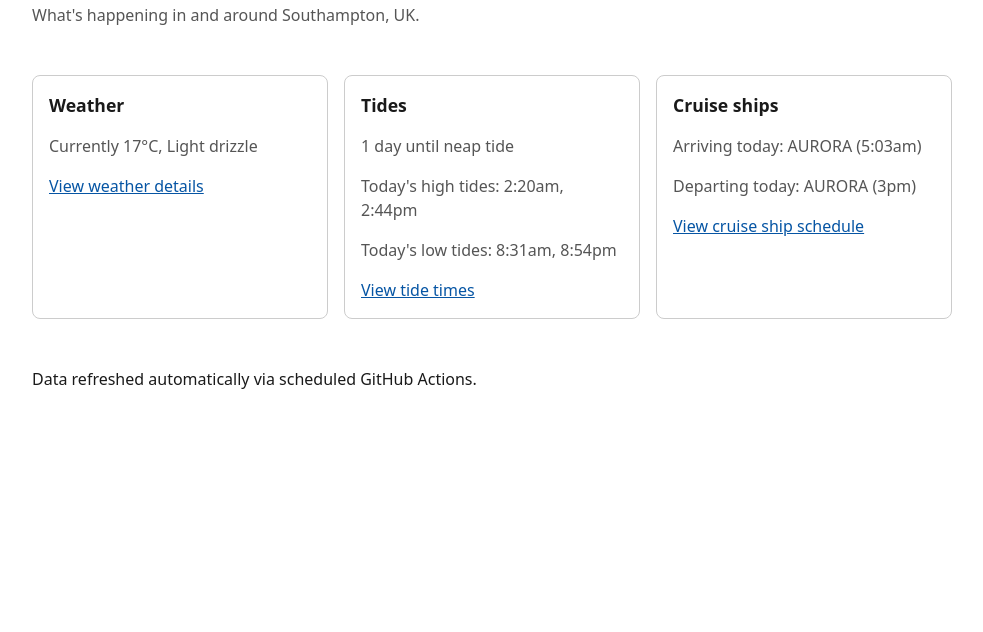
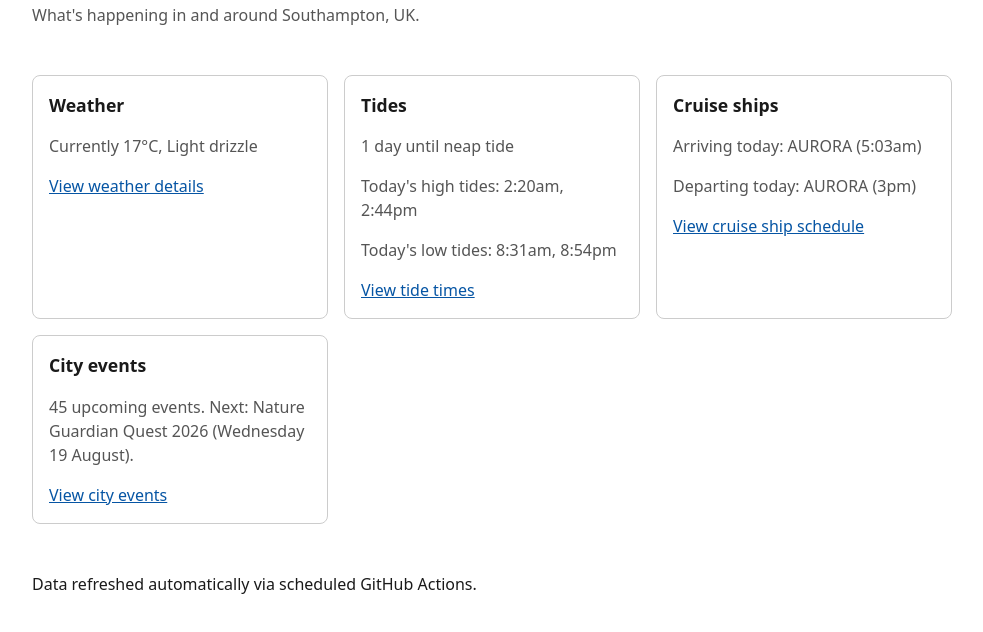
Before and after one commit to Chessel85/WhatsOn, a plain HTML site: page index.html in a window 1280 px wide. Shown: the part 104-736 px from the top of the page, without its empty margins (148-1131 px from the left). Drawn offline with Linux system fonts and the light colour scheme.

Commit message:
Add city events feed
Pulled from hellosouthampton.co.uk instead of the originally-suggested
Facebook page: Facebook's ToS explicitly prohibit scraping and its real
content is login-walled anyway, whereas hellosouthampton.co.uk is a normal
WordPress site with clean server-rendered event listings. First feed to
need actual HTML parsing (beautifulsoup4), following the same
script+workflow+card+detail-page pattern as the other three.

Co-Authored-By: Claude Sonnet 5 <noreply@anthropic.com>

```diff
--- a/assets/app.js
+++ b/assets/app.js
@@ -237,6 +237,60 @@ const FEEDS = {
       container.replaceChildren(...elements);
     },
   },
+
+  city_events: {
+    dataUrl: 'data/current/city_events.json',
+    renderSummary(data, container) {
+      const p = document.createElement('p');
+      if (!data.events.length) {
+        p.textContent = 'No upcoming events listed.';
+      } else {
+        const next = data.events[0];
+        p.textContent = `${data.events.length} upcoming events. Next: ${next.title} (${formatDayHeading(localDateKey(new Date(next.time)))}).`;
+      }
+      container.replaceChildren(p);
+    },
+    renderDetail(data, container) {
+      const elements = [];
+
+      for (const [dateKey, events] of groupByLocalDate(data.events)) {
+        const dayLabel = formatDayHeading(dateKey);
+
+        const dayHeading = document.createElement('h2');
+        dayHeading.textContent = dayLabel;
+        elements.push(dayHeading);
+
+        const table = document.createElement('table');
+        table.innerHTML = `
+          <caption>City events — ${dayLabel}</caption>
+          <thead>
+            <tr>
+              <th scope="col">Event</th>
+              <th scope="col">Venue</th>
+              <th scope="col">Time</th>
+            </tr>
+          </thead>
+          <tbody>
+            ${events.map((e) => `
+              <tr>
+                <th scope="row"><a href="${e.url}" target="_blank" rel="noopener noreferrer">${e.title}</a></th>
+                <td>${e.venue || '—'}</td>
+                <td>${formatTime(e.time)}</td>
+              </tr>
+            `).join('')}
+          </tbody>
+        `;
+        elements.push(table);
+      }
+
+      const fetchedAt = document.createElement('p');
+      fetchedAt.className = 'fetched-at';
+      fetchedAt.textContent = `Data fetched ${new Date(data.fetched_at).toLocaleString('en-GB')} from hellosouthampton.co.uk.`;
+      elements.push(fetchedAt);
+
+      container.replaceChildren(...elements);
+    },
+  },
 };
 
 // The ship name (row header) links straight to its details page —
--- /dev/null
+++ b/data/current/city_events.json
@@ -0,0 +1,277 @@
+{
+  "fetched_at": "2026-08-19T13:14:03+00:00",
+  "source": "https://hellosouthampton.co.uk/whats-on-in-southampton/",
+  "location": "Southampton, UK",
+  "events": [
+    {
+      "title": "Nature Guardian Quest 2026",
+      "venue": "Itchen Valley Country Park",
+      "time": "2026-08-19T08:30:00Z",
+      "url": "https://hellosouthampton.co.uk/events/nature-guardian-quest-2026/"
+    },
+    {
+      "title": "Zoofest 2026: Summer Holiday Fun at Marwell Zoo",
+      "venue": "Marwell Zoo",
+      "time": "2026-08-19T09:00:00Z",
+      "url": "https://hellosouthampton.co.uk/events/zoofest-2026/"
+    },
+    {
+      "title": "I Spy Trail 2026",
+      "venue": "Royal Victoria Country Park",
+      "time": "2026-08-19T09:00:00Z",
+      "url": "https://hellosouthampton.co.uk/events/i-spy-trail-2026/"
+    },
+    {
+      "title": "Summer Fun at Manor Farm 2026",
+      "venue": "Manor Farm",
+      "time": "2026-08-19T09:00:00Z",
+      "url": "https://hellosouthampton.co.uk/events/summer-fun-at-manor-farm-2026/"
+    },
+    {
+      "title": "Summer Garden Games 2026",
+      "venue": "\u200bExbury Gardens & Steam Railway",
+      "time": "2026-08-19T09:00:00Z",
+      "url": "https://hellosouthampton.co.uk/events/summer-garden-games-2026/"
+    },
+    {
+      "title": "Pony Magic Summer at the Farm!",
+      "venue": "Manor Farm",
+      "time": "2026-08-19T09:30:00Z",
+      "url": "https://hellosouthampton.co.uk/events/pony-magic-summer-at-the-farm/"
+    },
+    {
+      "title": "Wild Wednesdays Summer",
+      "venue": "Itchen Valley Country Park",
+      "time": "2026-08-19T09:30:00Z",
+      "url": "https://hellosouthampton.co.uk/events/wild-wednesdays-summer/"
+    },
+    {
+      "title": "RollerLand at Westquay 2026",
+      "venue": "The Esplanade",
+      "time": "2026-08-19T10:00:00Z",
+      "url": "https://hellosouthampton.co.uk/events/rollerland-at-westquay/"
+    },
+    {
+      "title": "Fred Goater\u2019s Tea Dance",
+      "venue": "O2 Guildhall Southampton",
+      "time": "2026-08-19T10:30:00Z",
+      "url": "https://hellosouthampton.co.uk/events/fred-goaters-tea-dance/"
+    },
+    {
+      "title": "Boogie in the Barn 2026",
+      "venue": "Hanger Farm Arts Centre",
+      "time": "2026-08-20T09:00:00Z",
+      "url": "https://hellosouthampton.co.uk/events/boogie-in-the-barn-2026/"
+    },
+    {
+      "title": "Hampshire vs Yorkshire \u2013 Rothesay County Championship 2026",
+      "venue": "Utilita Bowl",
+      "time": "2026-08-20T10:00:00Z",
+      "url": "https://hellosouthampton.co.uk/events/hampshire-vs-yorkshire-rothesay-county-championship-2026/"
+    },
+    {
+      "title": "SkateJam with Team Rubicon 2026",
+      "venue": "Freespace Chandlers Ford Skatepark",
+      "time": "2026-08-20T11:00:00Z",
+      "url": "https://hellosouthampton.co.uk/events/skatejam-with-team-rubicon-2026/"
+    },
+    {
+      "title": "The Itchen Valley Summer Challenge 2026",
+      "venue": "Itchen Valley Country Park",
+      "time": "2026-08-20T16:30:00Z",
+      "url": "https://hellosouthampton.co.uk/events/the-itchen-valley-summer-challenge-2026/"
+    },
+    {
+      "title": "Sucker Love (Placebo Tribute) Live at The 1865",
+      "venue": "The 1865",
+      "time": "2026-08-20T18:00:00Z",
+      "url": "https://hellosouthampton.co.uk/events/sucker-love-placebo-tribute-live-at-the-1865/"
+    },
+    {
+      "title": "Weekly Street Market in Southampton",
+      "venue": "The Bargate",
+      "time": "2026-08-21T08:00:00Z",
+      "url": "https://hellosouthampton.co.uk/events/weekly-street-market-in-southampton/"
+    },
+    {
+      "title": "Summer Community Event \u2013 Central 2026",
+      "venue": "Albion Towers",
+      "time": "2026-08-21T09:00:00Z",
+      "url": "https://hellosouthampton.co.uk/events/summer-community-event-central-2026/"
+    },
+    {
+      "title": "The Ibiza Orchestra Experience Winchester 2026",
+      "venue": "River Park",
+      "time": "2026-08-21T17:00:00Z",
+      "url": "https://hellosouthampton.co.uk/events/the-ibiza-orchestra-experience-winchester-2026/"
+    },
+    {
+      "title": "Ultimate Coldplay Live at The 1865",
+      "venue": "The 1865",
+      "time": "2026-08-21T18:00:00Z",
+      "url": "https://hellosouthampton.co.uk/events/ultimate-coldplay-live-at-the-1865/"
+    },
+    {
+      "title": "Punk, 2-Tone Ska & New Wave by CIRCA79 Live at Heartbreakers",
+      "venue": "Heartbreakers",
+      "time": "2026-08-21T18:30:00Z",
+      "url": "https://hellosouthampton.co.uk/events/punk-2-tone-ska-new-wave-by-circa79-live-at-heartbreakers/"
+    },
+    {
+      "title": "Suburbia Presents: Rendah & B Live 247 FREE RAVE at EngineRooms",
+      "venue": "EngineRooms Southampton",
+      "time": "2026-08-21T21:00:00Z",
+      "url": "https://hellosouthampton.co.uk/events/suburbia-presents-rendah-b-live-247-free-rave-at-enginerooms/"
+    },
+    {
+      "title": "Toy Takeover 2026",
+      "venue": "Westquay Retail Park Playground",
+      "time": "2026-08-22T10:00:00Z",
+      "url": "https://hellosouthampton.co.uk/events/toy-takeover-2026/"
+    },
+    {
+      "title": "Sausage and Cider Festival Winchester 2026",
+      "venue": "River Park",
+      "time": "2026-08-22T11:00:00Z",
+      "url": "https://hellosouthampton.co.uk/events/sausage-and-cider-festival-winchester-2026/"
+    },
+    {
+      "title": "Eastleigh vs Scunthorpe United Live at Silverlake Stadium",
+      "venue": "Silverlake Stadium",
+      "time": "2026-08-22T11:30:00Z",
+      "url": "https://hellosouthampton.co.uk/events/eastleigh-vs-scunthorpe-united-august-2026/"
+    },
+    {
+      "title": "Southampton vs Stoke City Live at St. Mary\u2019s Stadium",
+      "venue": "St. Mary's Stadium",
+      "time": "2026-08-22T14:00:00Z",
+      "url": "https://hellosouthampton.co.uk/events/southampton-vs-stoke-city-august-2026/"
+    },
+    {
+      "title": "Daytime Clubbing at Medbar",
+      "venue": "Medbar",
+      "time": "2026-08-22T15:00:00Z",
+      "url": "https://hellosouthampton.co.uk/events/daytime-clubbing-at-medbar/"
+    },
+    {
+      "title": "Olivia Holmes Live at Suburbia Southampton",
+      "venue": "Suburbia Southampton",
+      "time": "2026-08-22T17:00:00Z",
+      "url": "https://hellosouthampton.co.uk/events/olivia-holmes-live-at-suburbia-southampton/"
+    },
+    {
+      "title": "Nickelback UK Live at The 1865",
+      "venue": "The 1865",
+      "time": "2026-08-22T18:00:00Z",
+      "url": "https://hellosouthampton.co.uk/events/nickelback-uk-live-at-the-1865/"
+    },
+    {
+      "title": "Agro, Kre & Dilate Live at The Loft Southampton",
+      "venue": "The Loft Southampton",
+      "time": "2026-08-22T18:00:00Z",
+      "url": "https://hellosouthampton.co.uk/events/agro-kre-dilate-live-at-the-loft-southampton/"
+    },
+    {
+      "title": "Klamp Live at Heartbreakers Southampton",
+      "venue": "Heartbreakers",
+      "time": "2026-08-22T18:30:00Z",
+      "url": "https://hellosouthampton.co.uk/events/klamp-live-at-heartbreakers-southampton/"
+    },
+    {
+      "title": "Strays (Indie & Emo Club Night) Live at Heartbreakers",
+      "venue": "Heartbreakers",
+      "time": "2026-08-22T21:30:00Z",
+      "url": "https://hellosouthampton.co.uk/events/strays-indie-emo-club-night-live-at-heartbreakers/"
+    },
+    {
+      "title": "The Big Pilgrimage 2026",
+      "venue": "Mayflower Park",
+      "time": "2026-08-23T06:20:00Z",
+      "url": "https://hellosouthampton.co.uk/events/the-big-pilgrimage-2026/"
+    },
+    {
+      "title": "Simply Aston Martin 2026",
+      "venue": "National Motor Museum",
+      "time": "2026-08-23T09:00:00Z",
+      "url": "https://hellosouthampton.co.uk/events/simply-aston-martin-2026/"
+    },
+    {
+      "title": "Push & Play Hoglands 2026",
+      "venue": "Hoglands Park",
+      "time": "2026-08-23T10:00:00Z",
+      "url": "https://hellosouthampton.co.uk/events/push-play-hoglands-2026/"
+    },
+    {
+      "title": "Family Fun Chocolate Making Workshop 2026",
+      "venue": "Sir Harold Hillier Gardens",
+      "time": "2026-08-23T10:00:00Z",
+      "url": "https://hellosouthampton.co.uk/events/family-fun-chocolate-making-workshop-2026/"
+    },
+    {
+      "title": "KAPOW & SWF Wrestling Live at The Hobbit Pub 2026",
+      "venue": "The Hobbit Pub",
+      "time": "2026-08-23T13:30:00Z",
+      "url": "https://hellosouthampton.co.uk/events/kapow-swf-wrestling-live-at-the-hobbit-pub-2026/"
+    },
+    {
+      "title": "Solstice Live at The 1865",
+      "venue": "The 1865",
+      "time": "2026-08-23T18:00:00Z",
+      "url": "https://hellosouthampton.co.uk/events/solstice-live-at-the-1865/"
+    },
+    {
+      "title": "Michael Cera Palin Live at Heartbreakers Southampton",
+      "venue": "Heartbreakers",
+      "time": "2026-08-23T18:00:00Z",
+      "url": "https://hellosouthampton.co.uk/events/michael-cera-palin-live-at-heartbreakers-southampton/"
+    },
+    {
+      "title": "Board & Video Games Group",
+      "venue": "Board in the City CiC",
+      "time": "2026-08-25T14:30:00Z",
+      "url": "https://hellosouthampton.co.uk/events/board-video-games-group/"
+    },
+    {
+      "title": "Exbury Festival of Music 2026",
+      "venue": "\u200bExbury Gardens & Steam Railway",
+      "time": "2026-08-27T18:30:00Z",
+      "url": "https://hellosouthampton.co.uk/events/exbury-festival-of-music-2026/"
+    },
+    {
+      "title": "Eastleigh Summer Festival 2026",
+      "venue": "Itchen Valley Country Park",
+      "time": "2026-08-29T09:00:00Z",
+      "url": "https://hellosouthampton.co.uk/events/eastleigh-summer-festival-2026/"
+    },
+    {
+      "title": "Southampton Pride 2026",
+      "venue": "Guildhall Square",
+      "time": "2026-08-29T10:00:00Z",
+      "url": "https://hellosouthampton.co.uk/events/southampton-pride/"
+    },
+    {
+      "title": "Inflataplanet\u2019s BIG Bounce Tour Southampton 2026",
+      "venue": "Riverside Park",
+      "time": "2026-08-31T09:00:00Z",
+      "url": "https://hellosouthampton.co.uk/events/inflataplanets-big-bounce-tour-southampton-2026/"
+    },
+    {
+      "title": "Romsey Farmers\u2019 Market",
+      "venue": "Alma Road Car Park",
+      "time": "2026-09-06T09:00:00Z",
+      "url": "https://hellosouthampton.co.uk/events/romsey-farmers-market/"
+    },
+    {
+      "title": "Southampton Boat Show 2026",
+      "venue": "Mayflower Park",
+      "time": "2026-09-18T10:00:00Z",
+      "url": "https://hellosouthampton.co.uk/events/southampton-boat-show/"
+    },
+    {
+      "title": "Dash in the Dark Southampton 2026",
+      "venue": "Southampton Common",
+      "time": "2026-09-19T18:00:00Z",
+      "url": "https://hellosouthampton.co.uk/events/dash-in-the-dark-southampton/"
+    }
+  ]
+}
--- a/index.html
+++ b/index.html
@@ -29,6 +29,11 @@
         <div class="card-summary" aria-live="polite">Loading…</div>
         <a href="cruise-ships.html">View cruise ship schedule</a>
       </div>
+      <div class="card" data-feed="city_events">
+        <h2>City events</h2>
+        <div class="card-summary" aria-live="polite">Loading…</div>
+        <a href="city-events.html">View city events</a>
+      </div>
     </div>
   </main>
 
```
Also changed, not shown: city-events.html (added, +25 -0 lines), requirements.txt, 3 other files.
